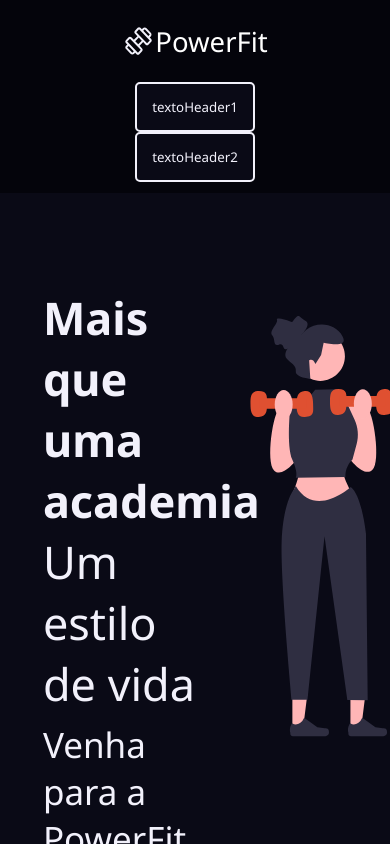
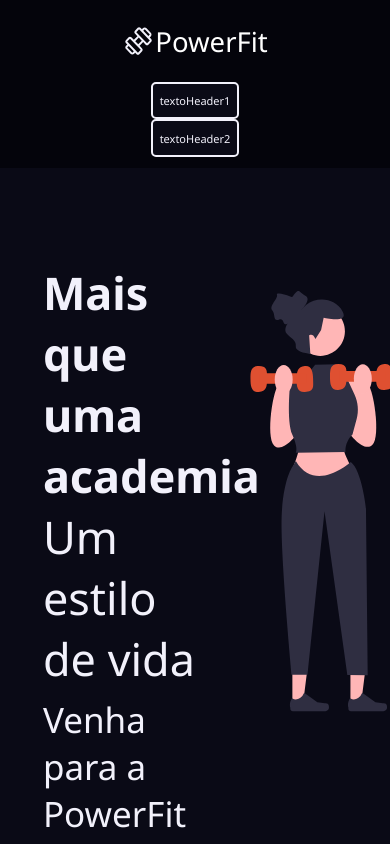
Before and after one commit to SamuelFVG/powerfit-trainee-cpe, a React (Vite) app in the folder powerfit/: page / in a window 390 px wide. Shown: the top 844 px of the page. Built offline with nearby package versions, Linux system fonts and the light colour scheme.

Commit message:
Responsividade botão

```diff
--- a/powerfit/src/components/BotaoGenerico/Styles.js
+++ b/powerfit/src/components/BotaoGenerico/Styles.js
@@ -10,9 +10,9 @@ export const BotaoG = styled.button`
   border: 2px solid #f2f1fb;
   color: #f2f1fb;
   border-radius: 5px;
-  width: 120px;
-  height: 50px;
-
+  width: 8rem;
+  height: 3.4rem;
+  font-size: 1rem;
   font-family: "Noto Sans", sans-serif;
   :hover {
     border-color: #df5031;
```
